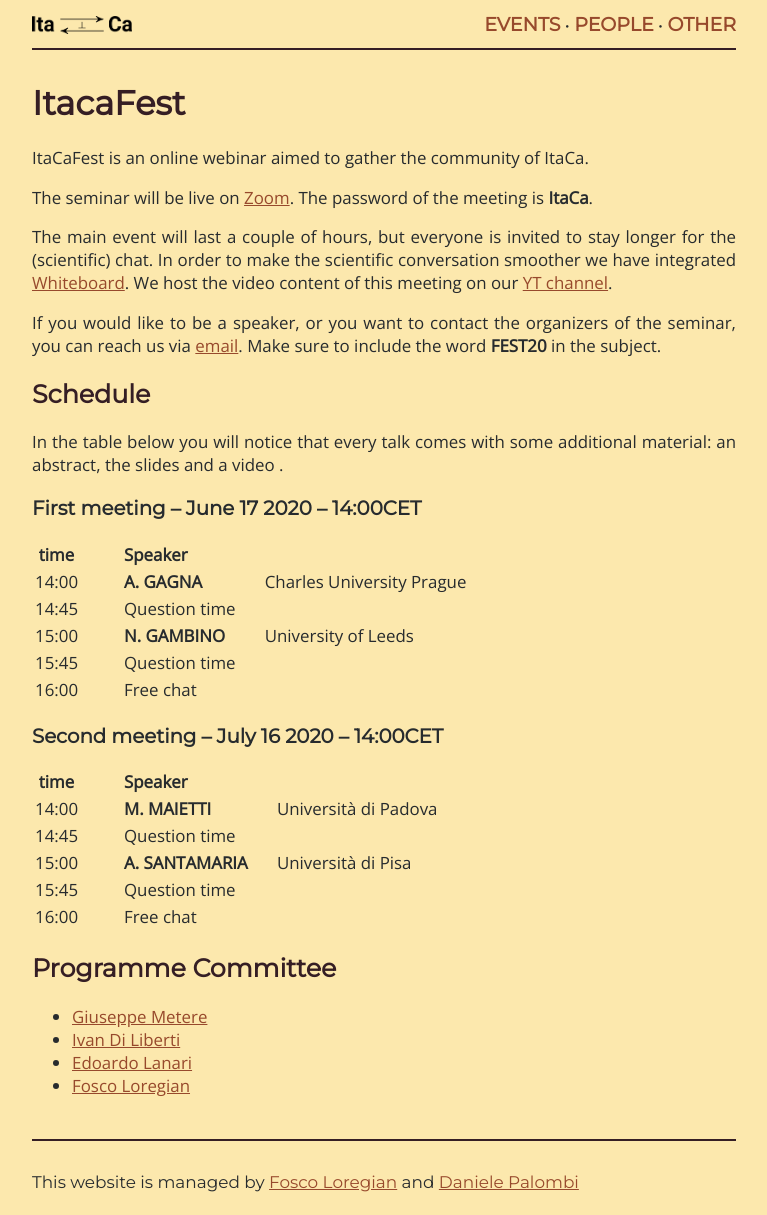
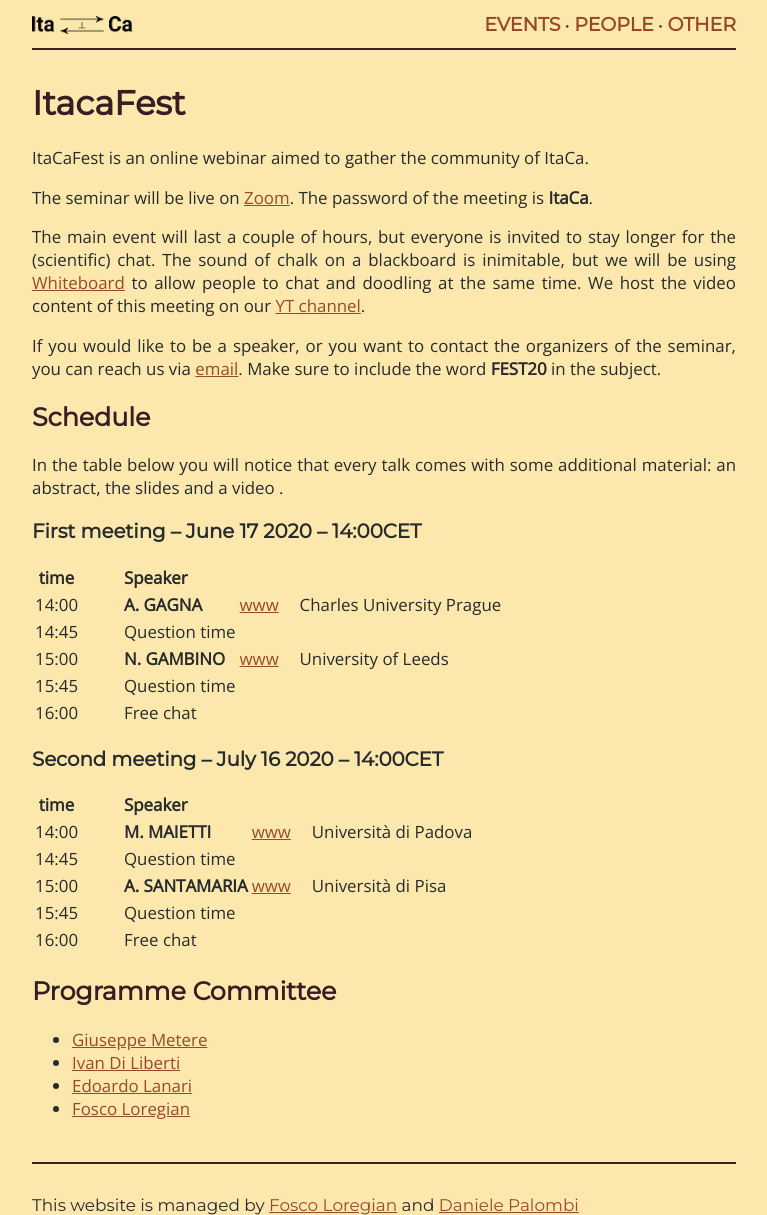
Before and after one commit to Progetto-ItaCa/Progetto-ItaCa.github.io, a Jekyll site: the page built from pages/fest.md, in a window 1280 px wide. Shown: the whole page, without its empty margins (256-1023 px from the left). Built offline with Jekyll 4.4.1, drawn with Linux system fonts in a browser that asks for light colours; our own code applies the rules of GitHub Pages for plain Markdown files; before the commit the page ends 1192 px from its top, so only the background shows below that.

Commit message:
a few thingies

```diff
--- a/pages/fest.md
+++ b/pages/fest.md
@@ -8,9 +8,9 @@ ItaCaFest is an online webinar aimed to gather the community of ItaCa.
 
 The seminar will be live on [Zoom](https://zoom.us). The password of the meeting is __ItaCa__.
 
-The main event will last a couple of hours, but everyone is invited to stay longer for the (scientific) chat. In order to make the scientific conversation smoother we have integrated [Whiteboard](https://www.whiteboard.team). We host the video content of this meeting on our [YT channel]().
+The main event will last a couple of hours, but everyone is invited to stay longer for the (scientific) chat. The sound of chalk on a blackboard is inimitable, but we will be using [Whiteboard](https://www.whiteboard.team) to allow people to chat and doodling at the same time. We host the video content of this meeting on our [YT channel](https://www.youtube.com/channel/UCKdVVjPg_dHhbIiuzLh4Llg).
 
-If you would like to be a speaker, or you want to contact the organizers of the seminar, you can reach us via [email](). Make sure to include the word __FEST20__ in the subject.
+If you would like to be a speaker, or you want to contact the organizers of the seminar, you can reach us via [email](webmasters.itaca@gmail.com). Make sure to include the word __FEST20__ in the subject.
 
 ## Schedule
 
@@ -22,9 +22,9 @@ In the table below you will notice that every talk comes with some additional ma
 
 | time  ||||||  Speaker       ||||                           |
 |:-----:||||||----------------||||---------------------------|
-| 14:00 |||||| **A. GAGNA**   |||| Charles University Prague |
+| 14:00 |||||| **A. GAGNA**   |[www]()||| Charles University Prague |
 | 14:45 |||||| Question time  ||||                           |
-| 15:00 |||||| **N. GAMBINO** |||| University of Leeds       |
+| 15:00 |||||| **N. GAMBINO** |[www]()||| University of Leeds       |
 | 15:45 |||||| Question time  ||||                           |
 | 16:00 |||||| Free chat      ||||                           |
 
@@ -32,9 +32,9 @@ In the table below you will notice that every talk comes with some additional ma
 
 | time  ||||||  Speaker          ||||                      |
 |:-----:||||||-------------------||||----------------------|
-| 14:00 |||||| **M. MAIETTI**	   |||| Università di Padova |
+| 14:00 |||||| **M. MAIETTI**	   |[www]()||| Università di Padova |
 | 14:45 |||||| Question time     ||||                      |
-| 15:00 |||||| **A. SANTAMARIA** |||| Università di Pisa   |
+| 15:00 |||||| **A. SANTAMARIA** |[www]()||| Università di Pisa   |
 | 15:45 |||||| Question time     ||||                      |
 | 16:00 |||||| Free chat         ||||                      |
 
```
